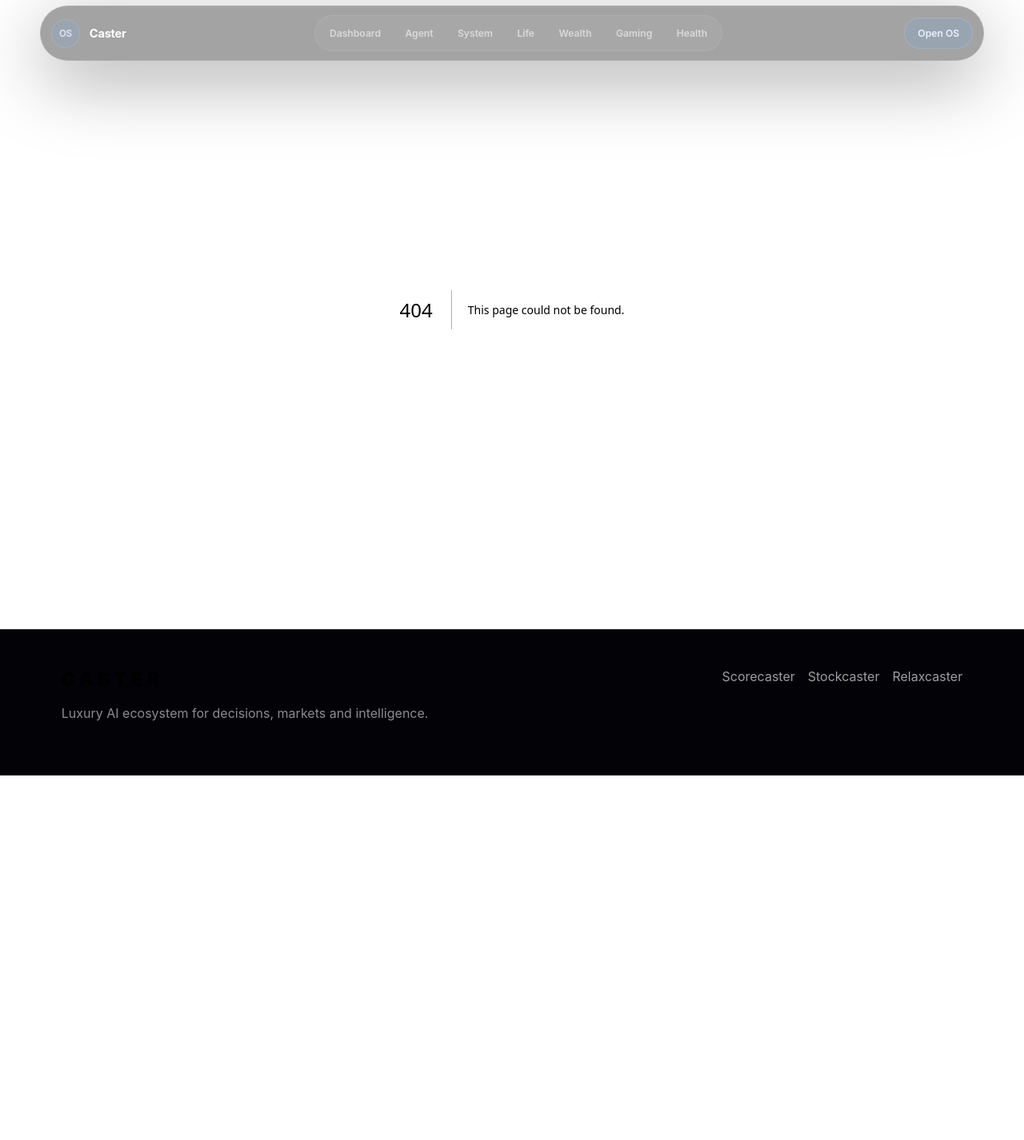
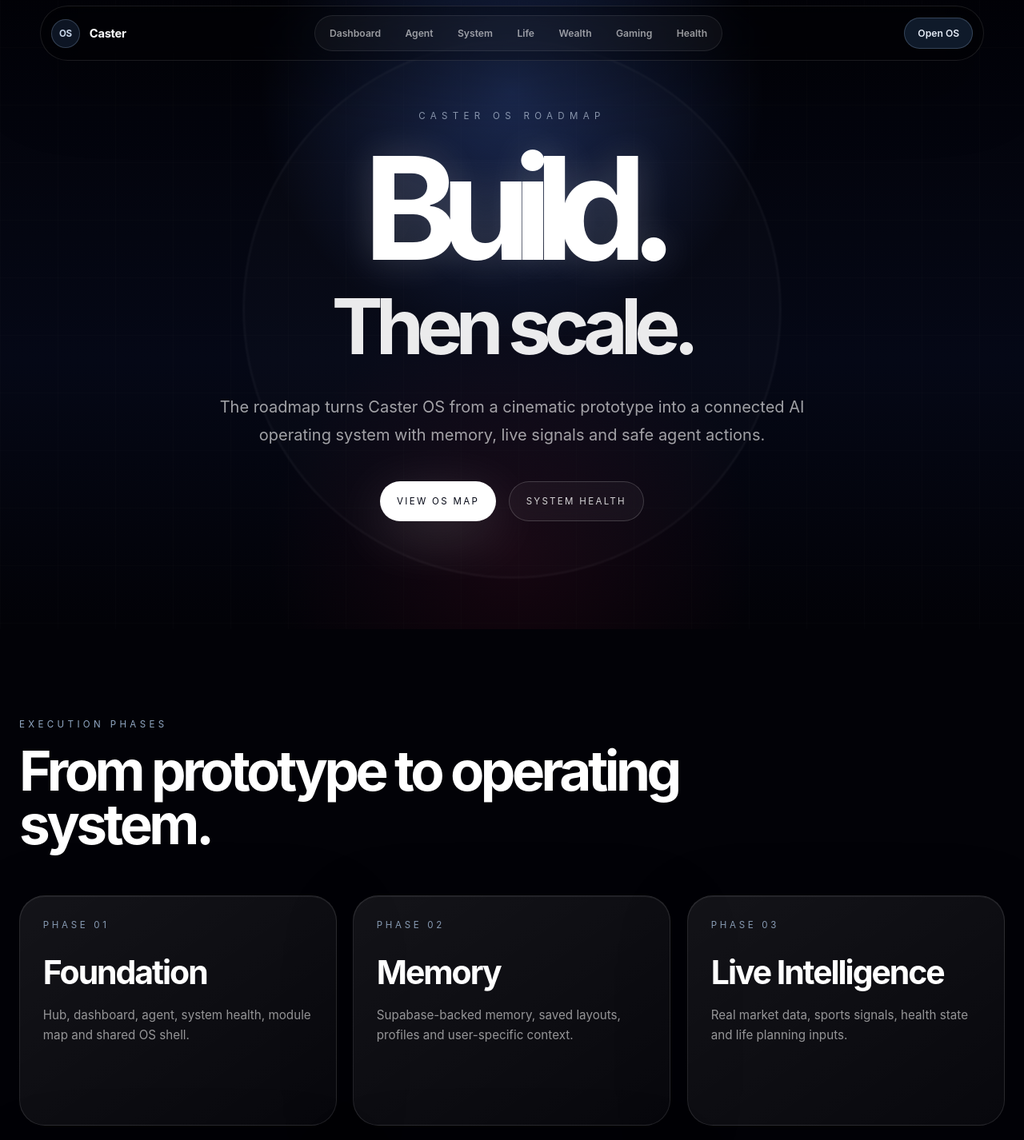
Before and after one commit to vv-glitchhub/Caster-hub, a Next.js app: page /roadmap in a window 1280 px wide. Before the commit this address had no page. Shown: the part 13-1439 px from the top of the page at 80% size. Before the commit the page ends 983 px from the top, so only its background shows below. Built offline with nearby package versions, Linux system fonts and the light colour scheme.

Commit message:
Add Caster OS roadmap page

```diff
--- /dev/null
+++ b/app/roadmap/page.tsx
@@ -0,0 +1,73 @@
+import MotionSurface from '../../components/MotionSurface'
+
+const phases = [
+  ['Phase 01', 'Foundation', 'Hub, dashboard, agent, system health, module map and shared OS shell.'],
+  ['Phase 02', 'Memory', 'Supabase-backed memory, saved layouts, profiles and user-specific context.'],
+  ['Phase 03', 'Live Intelligence', 'Real market data, sports signals, health state and life planning inputs.'],
+  ['Phase 04', 'Agent Actions', 'Caster AI starts taking safe actions across modules with confirmation.'],
+  ['Phase 05', 'Autonomous OS', 'Daily brief, alerts, learning loop, risk control and personal optimization.'],
+]
+
+const buildTracks = [
+  ['Core Product', 'Make the OS shell, dashboard and agent feel like one premium product.'],
+  ['Data Layer', 'Connect memory, widgets, profiles and product signals into one context graph.'],
+  ['Intelligence Layer', 'Add scoring, recommendations, signal quality and risk explanations.'],
+  ['User Layer', 'Add accounts, saved preferences, onboarding and personal dashboard state.'],
+  ['Business Layer', 'Prepare pitch, pricing, demo flow and investor-ready product story.'],
+]
+
+export default function RoadmapPage() {
+  return (
+    <main className="home-page">
+      <section className="home-hero">
+        <div className="home-bg" />
+        <div className="home-grid" />
+        <div className="home-orb" />
+        <div className="home-hero-inner">
+          <p className="home-eyebrow">Caster OS Roadmap</p>
+          <h1 className="home-title">Build.</h1>
+          <h2 className="home-subtitle">Then scale.</h2>
+          <p className="home-lead">
+            The roadmap turns Caster OS from a cinematic prototype into a connected AI operating system with memory, live signals and safe agent actions.
+          </p>
+          <div className="home-actions">
+            <a className="primary-button" href="/modules">View OS Map</a>
+            <a className="secondary-button" href="/system">System Health</a>
+          </div>
+        </div>
+      </section>
+
+      <section className="home-section">
+        <div className="home-container">
+          <p className="section-label">Execution Phases</p>
+          <h2 className="section-title">From prototype to operating system.</h2>
+          <div className="home-module-grid">
+            {phases.map(([phase, title, text]) => (
+              <MotionSurface key={phase} className="home-module-card min-h-0">
+                <p className="home-module-label">{phase}</p>
+                <h3 className="home-module-title">{title}</h3>
+                <p className="home-module-text">{text}</p>
+              </MotionSurface>
+            ))}
+          </div>
+        </div>
+      </section>
+
+      <section className="home-section">
+        <div className="home-container">
+          <p className="section-label">Build Tracks</p>
+          <h2 className="section-title">The work should move in parallel tracks.</h2>
+          <div className="home-module-grid">
+            {buildTracks.map(([title, text]) => (
+              <MotionSurface key={title} className="home-module-card min-h-0">
+                <p className="home-module-label">Caster OS</p>
+                <h3 className="home-module-title">{title}</h3>
+                <p className="home-module-text">{text}</p>
+              </MotionSurface>
+            ))}
+          </div>
+        </div>
+      </section>
+    </main>
+  )
+}
```
